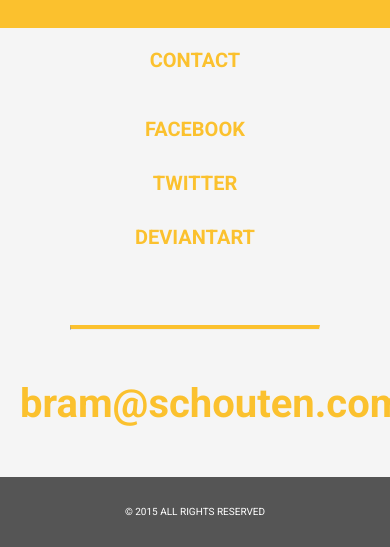
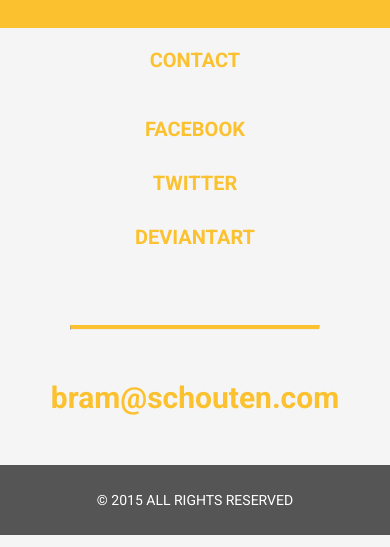
Before and after one commit to igrarama/bram-site, a plain HTML site: page index.html in a window 390 px wide. Shown: the part 1597-2144 px from the top of the page. Drawn offline with Linux system fonts and the light colour scheme.

Commit message:
Updated @media .email

```diff
--- a/resources/css/stylesheet.css
+++ b/resources/css/stylesheet.css
@@ -230,6 +230,7 @@
 	line-height: 70px;
 	background: #555555;
 	color: white;
+	font-size: 1.4em;
 	text-transform: uppercase;
 	text-align: center;
 	font-weight: 100;
@@ -270,4 +271,8 @@
 		margin: 0 auto;
 	}
 
+	#contact .email a{
+		font-size: 3em;
+	}
+
 }
```
